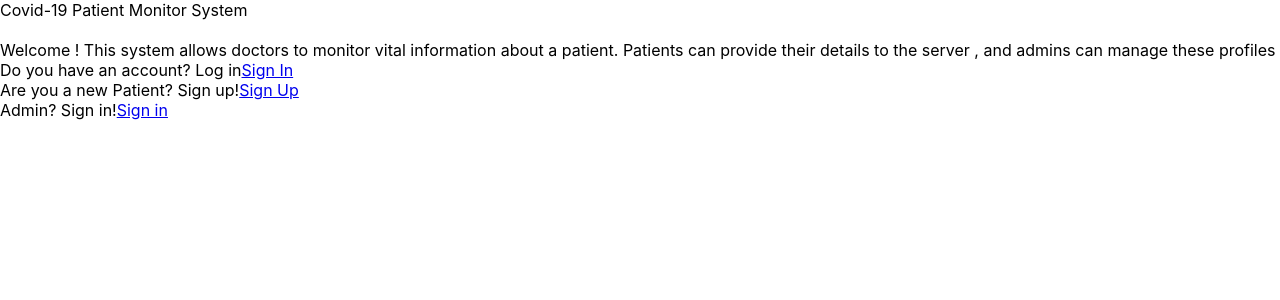
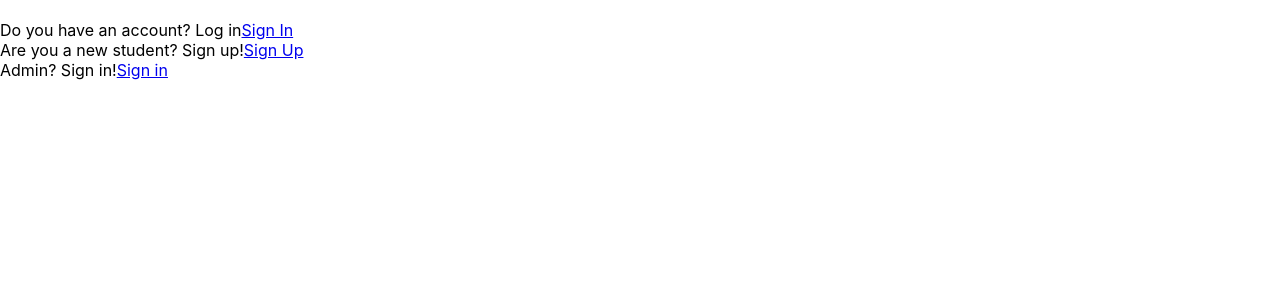
Before and after one commit to prithamimmanuel/examregistrationapp, a React (Create React App) app in the folder new_project/frontend/: page / in a window 1280 px wide. Shown: the top 300 px of the page. Built offline with nearby package versions, Linux system fonts and the light colour scheme.

Commit message:
changes to exam registration

```diff
--- a/new_project/frontend/src/Login/login_admin.js
+++ b/new_project/frontend/src/Login/login_admin.js
@@ -19,7 +19,7 @@ function Copyright() {
     <Typography variant="body2" color="textSecondary" align="center">
       {'Copyright Â© '}
       <Link color="inherit" href="https://localhost:3000/">
-        Automated Attendance Management System
+        Exam Registration System
       </Link>{' '}
       {new Date().getFullYear()}
       {'.'}
--- a/new_project/frontend/src/Login/login_student.js
+++ b/new_project/frontend/src/Login/login_student.js
@@ -19,7 +19,7 @@ function Copyright() {
     <Typography variant="body2" color="textSecondary" align="center">
       {'Copyright © '}
       <Link color="inherit" href="https://localhost:3000/">
-        Automated Attendance Management System
+      Exam Registration System
       </Link>{' '}
       {new Date().getFullYear()}
       {'.'}
--- a/new_project/frontend/src/Login/register_student.js
+++ b/new_project/frontend/src/Login/register_student.js
@@ -19,7 +19,7 @@ function Copyright() {
     <Typography variant="body2" color="textSecondary" align="center">
       {'Copyright © '}
       <Link color="inherit" href="https://localhost:3000/">
-        Automated Attendance Management System
+      Exam Registration System
       </Link>{' '}
       {new Date().getFullYear()}
       {'.'}
--- a/new_project/frontend/src/home.js
+++ b/new_project/frontend/src/home.js
@@ -6,17 +6,11 @@ export class Home extends Component {
     return (
       <div>
           <div className="mainhome">
-            <title>Covid-19 Patient Monitor</title>
+            <title>Exam Registration System</title>
             <div>
-              <header className="heading">
-                Covid-19 Patient Monitor System
-              </header>
+
               <br></br>
-              <div className="description">
-                Welcome ! This system allows doctors to monitor vital
-                information about a patient. Patients can provide their details
-                to the server , and admins can manage these profiles
-              </div>
+
             </div>
             <div className="signin">
               Do you have an account? Log in
@@ -25,7 +19,7 @@ export class Home extends Component {
               </Link>
             </div>
             <div className="signup">
-              Are you a new Patient? Sign up!
+              Are you a new student? Sign up!
               <Link to="/register/student" className="in">
                 Sign Up
               </Link>
```
